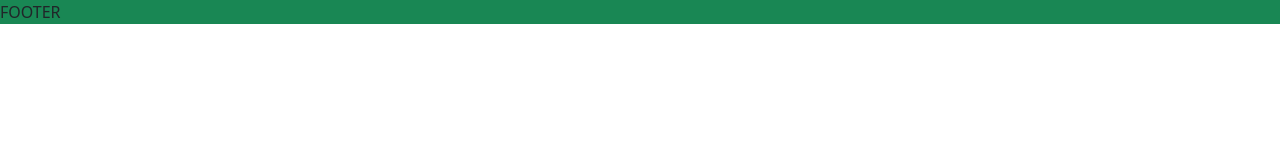
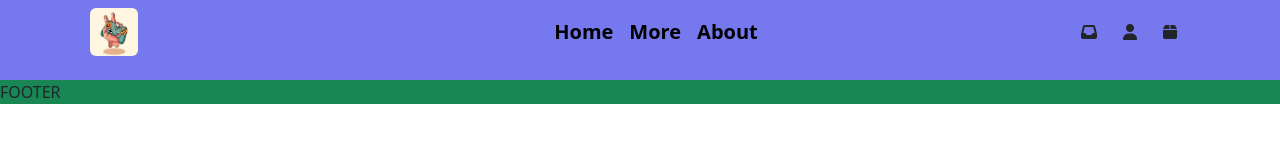
Before and after one commit to AndreaGhidara/Git-Branch-Test, a plain HTML site: page index.html in a window 1280 px wide. Drawn offline with nearby package versions, Linux system fonts and the light colour scheme.

Commit message:
add navbar

```diff
--- a/assets/css/style.css
+++ b/assets/css/style.css
@@ -9,3 +9,37 @@
     margin: 0;
     padding: 0;
 }
+
+/* NAVBAR */
+nav{
+    height: 5rem;
+    background-color: var(--secondary);
+}
+
+nav ul{
+    list-style: none;
+}
+
+nav li{
+    padding: 0 0.5rem;
+}
+
+
+nav a{
+    text-decoration: none;
+    color: #000;
+}
+
+nav a:hover{
+    color: var(--primary);
+}
+
+.containerLogo{
+    width: 3rem;
+    height: 3rem;
+}
+
+.iconBox i:hover,
+.nav li a:hover{
+    color: var(--primary);
+}
--- a/index.html
+++ b/index.html
@@ -18,7 +18,53 @@
     <!-- HEADER -->
     <header>
         <nav>
-
+            <div class="container h-100">
+                <div class="row p-2">
+                    <!-- Logo -->
+                    <div class="col d-flex align-items-center justify-content-start">
+                        <div class="containerLogo">
+                            <img class="img-fluid rounded-2" src="./assets/img/navbar-logo.avif" alt="">
+                        </div>
+                    </div>
+                    <!-- Link -->
+                    <div class="col d-flex align-items-center justify-content-center">
+                        <ul class="d-flex m-0 fs-5 fw-bold">
+                            <li>
+                                <a href="">Home</a>
+                            </li>
+                            <li>
+                                <a href="">More</a>
+                            </li>
+                            <li>
+                                <a href="">About</a>
+                            </li>
+                        </ul>
+                    </div>
+                    <div class="col d-flex align-items-center justify-content-end">
+                        <div class="iconBox btn">
+                            <i class="fa-solid fa-inbox"></i>
+                        </div>
+                        <div class="iconBox btn">
+                            <i class="fa-solid fa-user"></i>
+                        </div>
+                        <div class="iconBox">
+                            <button class="btn" type="button" data-bs-toggle="offcanvas" data-bs-target="#offcanvasScrolling" aria-controls="offcanvasScrolling">
+                                <i class="fa-solid fa-box"></i>
+                            </button>
+                        </div>
+                    </div>
+                    <!-- Off Canvas -->
+                    <div class="offcanvas offcanvas-end " data-bs-scroll="true" data-bs-backdrop="false" tabindex="-1" id="offcanvasScrolling" aria-labelledby="offcanvasScrollingLabel">
+                        <div class="offcanvas-header">
+                            <h5 class="offcanvas-title" id="offcanvasScrollingLabel">Offcanvas with body scrolling</h5>
+                            <button type="button" class="btn-close text-white" data-bs-dismiss="offcanvas" aria-label="Close"></button>
+                        </div>
+                        <div class="offcanvas-body bg-black text-white">
+                            <h3>-Your order:</h3>
+                        </div>
+                    </div>
+                </div>
+            </div>
         </nav>
         <!-- JUMBOTRON -->
         <div class="jumbotron">
@@ -37,10 +83,6 @@
         FOOTER
     </footer>
 
-
-
-
-
     <!-- JAVASCRIPT -->
     <script src="./assets/js/main.js"></script>
     <!-- BOOTSTRAP JS -->
```
